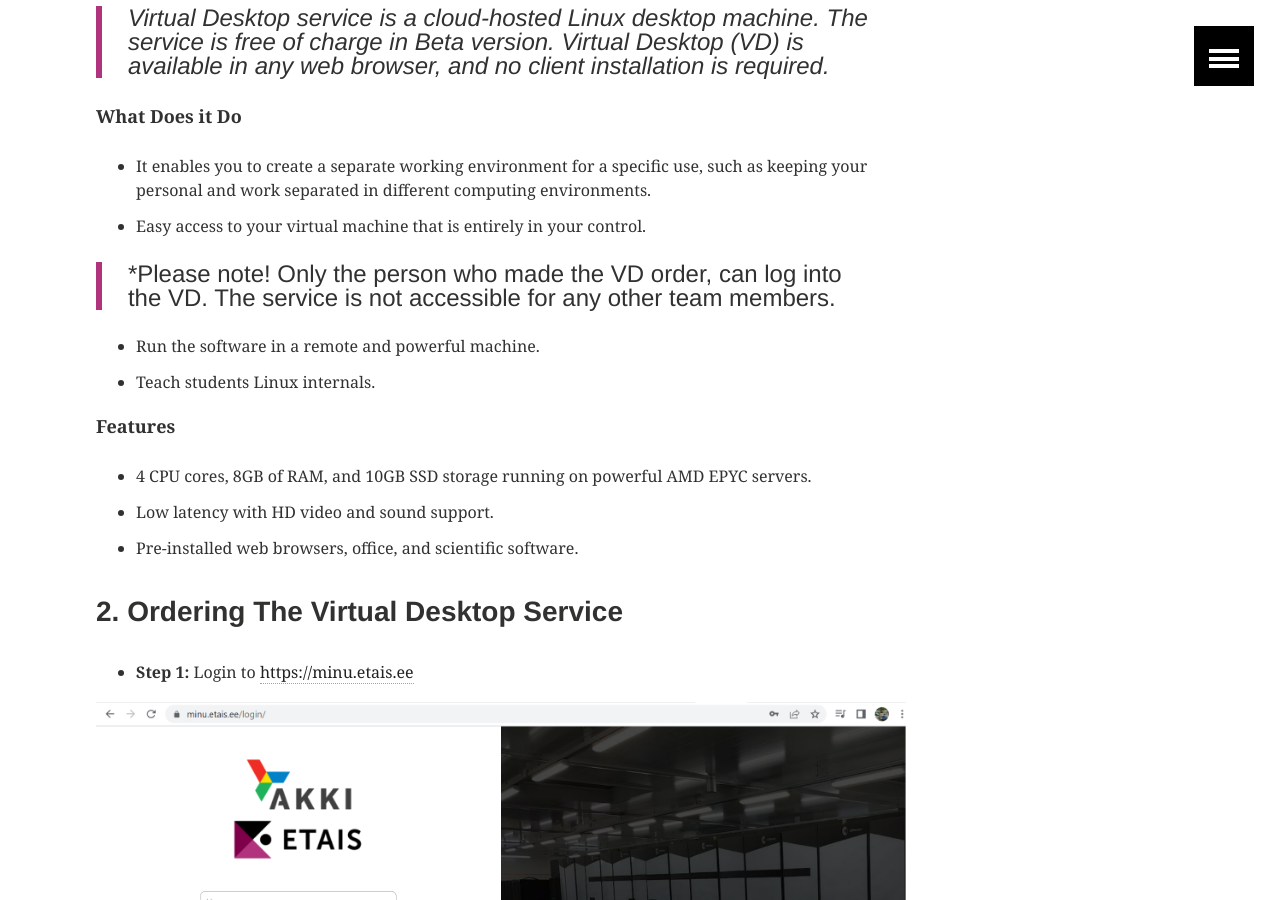
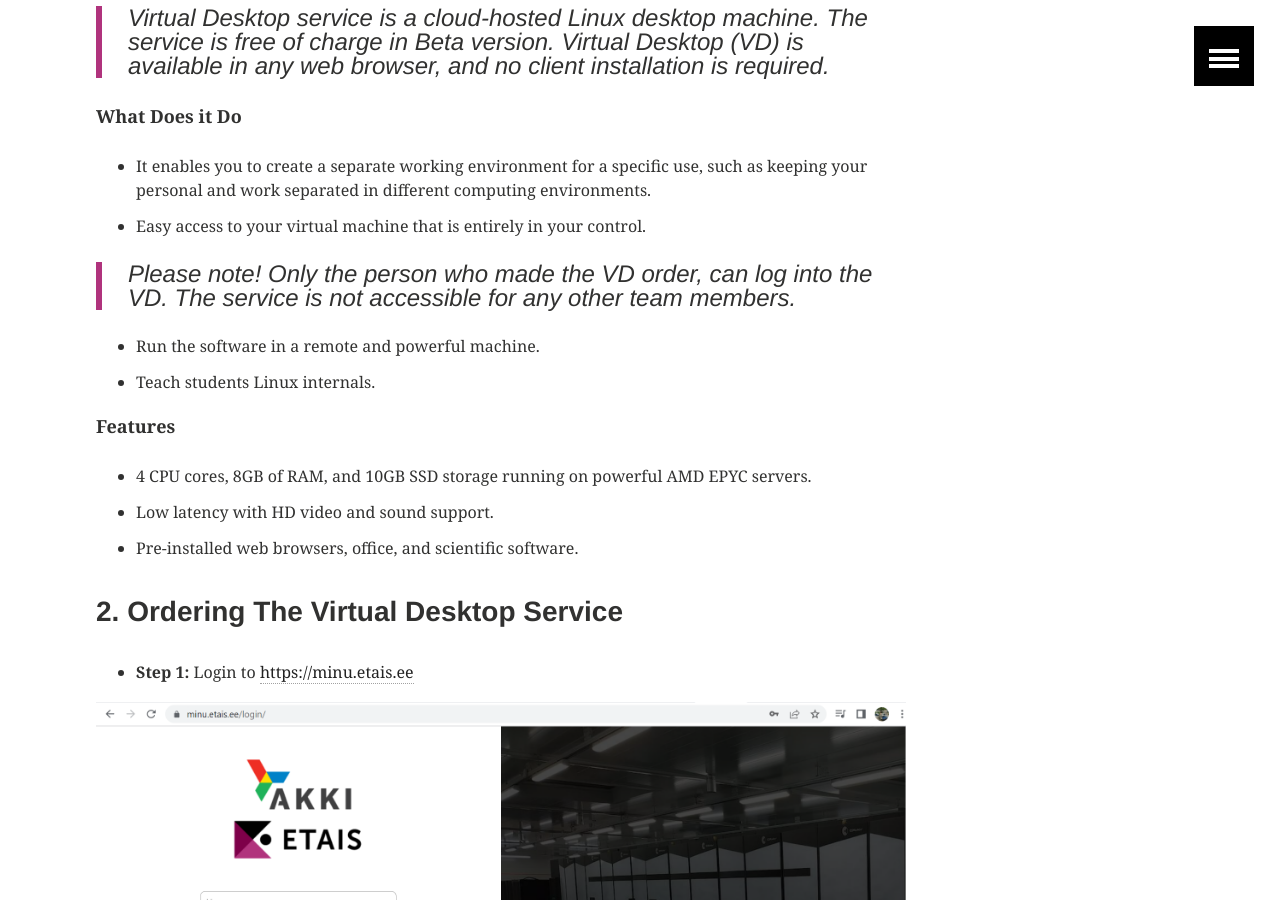
Before and after one commit to etais-ee/etais-web, a Jekyll site: the page built from using/self_service.md, in a window 1280 px wide and 900 px high, scrolled down 23452 px. Built offline with Jekyll 4.4.1, drawn with Linux system fonts in a browser that asks for light colours.

```diff
--- a/using/self_service.md
+++ b/using/self_service.md
@@ -302,7 +302,7 @@ VM should reach into "Active" status when successfully provisioned. "Access" fie
  - It enables you to create a separate working environment for a specific use, such as keeping your personal and work separated in different computing environments.
  - Easy access to your virtual machine that is entirely in your control.
 
-> *Please note! Only the person who made the VD order, can log into the VD. The service is not accessible for any other team members.
+> *Please note! Only the person who made the VD order, can log into the VD. The service is not accessible for any other team members.*
 
  - Run the software in a remote and powerful machine.
  - Teach students Linux internals.
```
